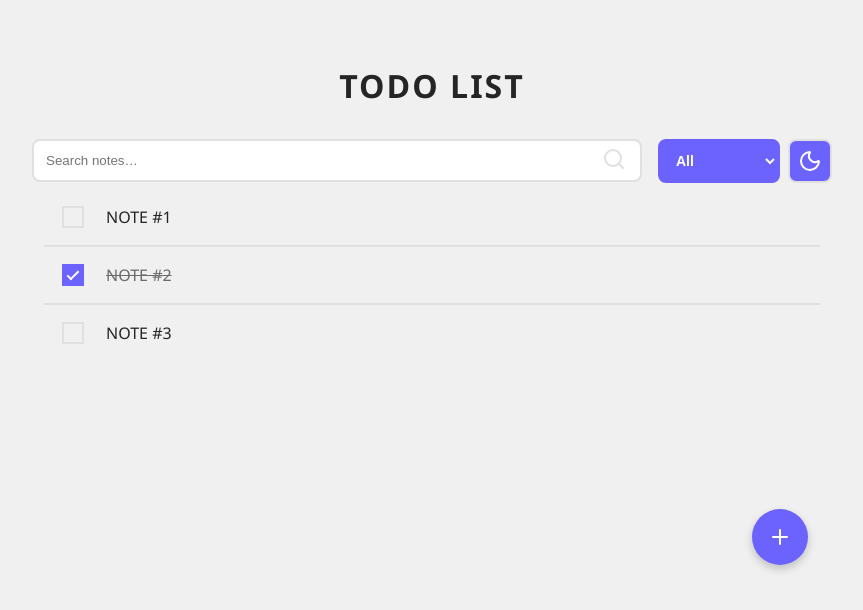
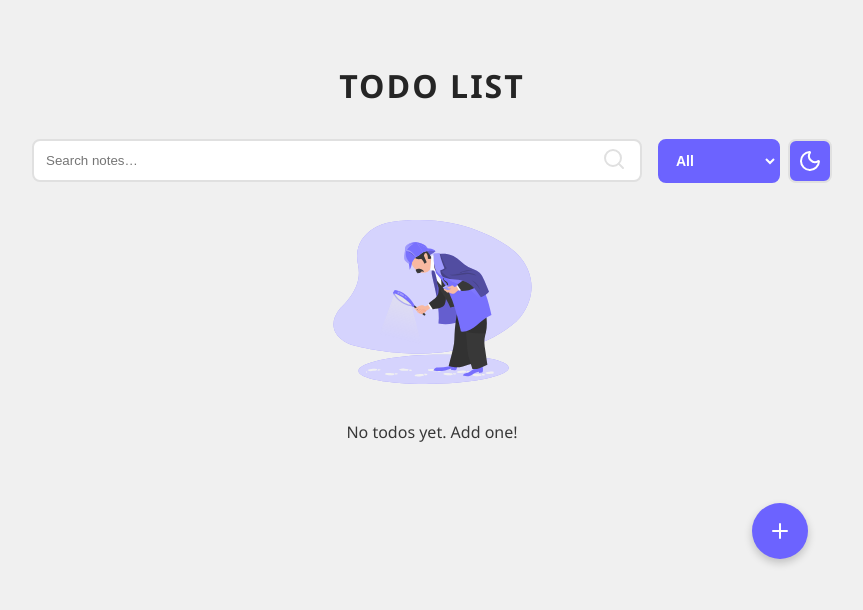
Before and after one commit to mmt20/svelte-todo-app, a SvelteKit app: page / in a window 1280 px wide. Shown: the top 610 px of the page, without its empty margins (208-1071 px from the left). Built offline with nearby package versions, Linux system fonts and the light colour scheme.

Commit message:
feat(todos): add localStorage persistence for todos

```diff
--- a/src/lib/components/todo/TodoItem.svelte
+++ b/src/lib/components/todo/TodoItem.svelte
@@ -1,12 +1,12 @@
 <script lang="ts">
   import type { Todo } from "$lib/types";
+  import { todoStore } from "$lib/stores";
   import { Trash, SquarePen, Check, X } from "lucide-svelte";
+
   interface TodoProps {
     todo: Todo;
-    deleteTodo: (id: string) => void;
-    toggleTodo: (id: string) => void;
   }
-  let { todo = $bindable(), deleteTodo, toggleTodo }: TodoProps = $props();
+  let { todo }: TodoProps = $props();
 
   let isEditing = $state(false);
   let editText = $state("");
@@ -18,7 +18,7 @@
 
   function saveEdit() {
     if (editText.trim()) {
-      todo.text = editText.trim();
+      todoStore.update(todo.id, editText.trim());
     }
     isEditing = false;
   }
@@ -33,7 +33,8 @@
   <label class="checkbox-wrapper">
     <input
       type="checkbox"
-      onchange={() => toggleTodo(todo.id)}
+      checked={todo.completed}
+      onchange={() => todoStore.toggle(todo.id)}
       aria-checked={todo.completed}
       aria-label={`Mark ${todo.text} as completed`}
     />
@@ -67,7 +68,7 @@
       <button class="action-btn edit" onclick={startEditing} aria-label="Edit">
         <SquarePen />
       </button>
-      <button class="action-btn delete" onclick={() => deleteTodo(todo.id)} aria-label="Delete">
+      <button class="action-btn delete" onclick={() => todoStore.delete(todo.id)} aria-label="Delete">
         <Trash />
       </button>
     {/if}
--- a/src/lib/components/todo/TodoList.svelte
+++ b/src/lib/components/todo/TodoList.svelte
@@ -8,11 +8,9 @@
   interface TodoListProps {
     todos: Todo[];
     openModal: () => void;
-    deleteTodo: (id: string) => void;
-    toggleTodo: (id: string) => void;
     emptyReason?: EmptyReason;
   }
-  let { todos = $bindable(), openModal, deleteTodo, toggleTodo, emptyReason = "empty" }: TodoListProps = $props();
+  let { todos, openModal, emptyReason = "empty" }: TodoListProps = $props();
 </script>
 
 <div class="todo-container">
@@ -20,8 +18,8 @@
     <EmptyState text={EMPTY_MESSAGES[emptyReason]} />
   {:else}
     <ul class="todo-list">
-      {#each todos as todo, i (todo.id)}
-        <TodoItem bind:todo={todos[i]} {deleteTodo} {toggleTodo} />
+      {#each todos as todo (todo.id)}
+        <TodoItem {todo} />
       {/each}
     </ul>
   {/if}
--- /dev/null
+++ b/src/lib/stores/index.ts
@@ -0,0 +1 @@
+export { todoStore } from "./todos.svelte";
--- /dev/null
+++ b/src/lib/stores/todos.svelte.ts
@@ -0,0 +1,56 @@
+import { v4 as uuidv4 } from "uuid";
+import type { Todo } from "$lib/types";
+import { STORAGE_KEYS } from "$lib/constants";
+
+
+function createTodoStore() {
+  let todos = $state<Todo[]>([]);
+
+  // Load from localStorage
+  function load() {
+    if (typeof window !== "undefined") {
+      const saved = localStorage.getItem(STORAGE_KEYS.TODOS);
+      if (saved) {
+        todos = JSON.parse(saved);
+      }
+    }
+  }
+
+  // Persist to localStorage
+  function persist() {
+    if (typeof window !== "undefined") {
+      localStorage.setItem(STORAGE_KEYS.TODOS, JSON.stringify(todos));
+    }
+  }
+
+  return {
+    get todos() {
+      return todos;
+    },
+
+    add(text: string) {
+      if (!text.trim()) return;
+      todos = [...todos, { id: uuidv4(), text: text.trim(), completed: false }];
+      persist();
+    },
+
+    delete(id: string) {
+      todos = todos.filter((t) => t.id !== id);
+      persist();
+    },
+
+    toggle(id: string) {
+      todos = todos.map((t) => (t.id === id ? { ...t, completed: !t.completed } : t));
+      persist();
+    },
+
+    update(id: string, text: string) {
+      todos = todos.map((t) => (t.id === id ? { ...t, text } : t));
+      persist();
+    },
+
+    load,
+  };
+}
+
+export const todoStore = createTodoStore();
--- a/src/lib/theme/theme.svelte.ts
+++ b/src/lib/theme/theme.svelte.ts
@@ -1,9 +1,11 @@
+import { STORAGE_KEYS } from "$lib/constants";
+
 function createThemeStore() {
   let darkMode = $state(false);
 
   function init() {
     if (typeof window !== "undefined") {
-      const saved = localStorage.getItem("darkMode");
+      const saved = localStorage.getItem(STORAGE_KEYS.DARK_MODE);
       darkMode = saved === "true";
       document.body.classList.toggle("dark", darkMode);
     }
@@ -11,7 +13,7 @@ function createThemeStore() {
 
   function toggle() {
     darkMode = !darkMode;
-    localStorage.setItem("darkMode", String(darkMode));
+    localStorage.setItem(STORAGE_KEYS.DARK_MODE, String(darkMode));
     document.body.classList.toggle("dark", darkMode);
   }
 
--- a/src/routes/+page.svelte
+++ b/src/routes/+page.svelte
@@ -1,30 +1,26 @@
 <script lang="ts">
   import AddNewNoteModal from "$lib/components/modals/AddNewNoteModal.svelte";
-
   import TodoList from "$lib/components/todo/TodoList.svelte";
   import SearchBar from "$lib/components/SearchBar.svelte";
+  import FilterControls from "$lib/components/FilterControls.svelte";
   import { theme } from "$lib/theme/theme.svelte";
+  import { todoStore } from "$lib/stores";
   import type { EmptyReason, Todo } from "$lib/types";
   import { onMount } from "svelte";
-  import { v4 as uuidv4 } from "uuid";
-  import FilterControls from "$lib/components/FilterControls.svelte";
 
-  // Load theme from localStorage on mount
+  // Initialize theme and load todos on mount
   onMount(() => {
     theme.init();
+    todoStore.load();
   });
-  // mock data
-  let todos = $state<Todo[]>([
-    { id: uuidv4(), text: "NOTE #1", completed: false },
-    { id: uuidv4(), text: "NOTE #2", completed: true },
-    { id: uuidv4(), text: "NOTE #3", completed: false },
-  ]);
 
   let filteredTodos = $state<Todo[]>([]);
   let searchQuery = $state("");
 
   // Determine empty reason
-  let emptyReason = $derived<EmptyReason>(todos.length === 0 ? "empty" : searchQuery.trim() ? "search" : "filter");
+  let emptyReason = $derived<EmptyReason>(
+    todoStore.todos.length === 0 ? "empty" : searchQuery.trim() ? "search" : "filter"
+  );
 
   let showModal = $state(false);
   let newNoteText = $state("");
@@ -40,18 +36,8 @@
   }
 
   function addNote() {
-    if (newNoteText.trim() === "") return;
-    todos = [...todos, { id: uuidv4(), text: newNoteText.trim(), completed: false }];
-
+    todoStore.add(newNoteText);
     closeModal();
-  }
-
-  function deleteTodo(id: string) {
-    todos = todos.filter((t) => t.id !== id);
-  }
-
-  function toggleTodo(id: string) {
-    todos = todos.map((t) => (t.id === id ? { ...t, completed: !t.completed } : t));
   }
 </script>
 
@@ -66,12 +52,12 @@
         <SearchBar bind:searchQuery />
       </div>
       <div class="filter-wrapper">
-        <FilterControls {todos} bind:filteredTodos {searchQuery} />
+        <FilterControls todos={todoStore.todos} bind:filteredTodos {searchQuery} />
       </div>
     </section>
 
     <section class="todo-list">
-      <TodoList bind:todos={filteredTodos} {openModal} {deleteTodo} {toggleTodo} {emptyReason} />
+      <TodoList todos={filteredTodos} {openModal} {emptyReason} />
     </section>
   </main>
   {#if showModal}
```
